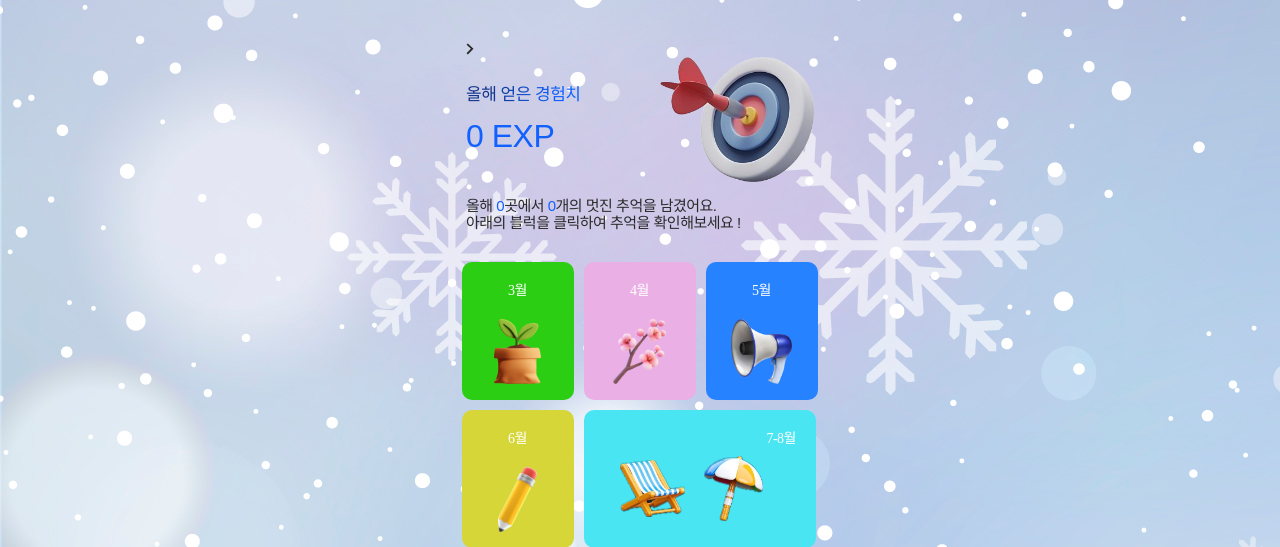
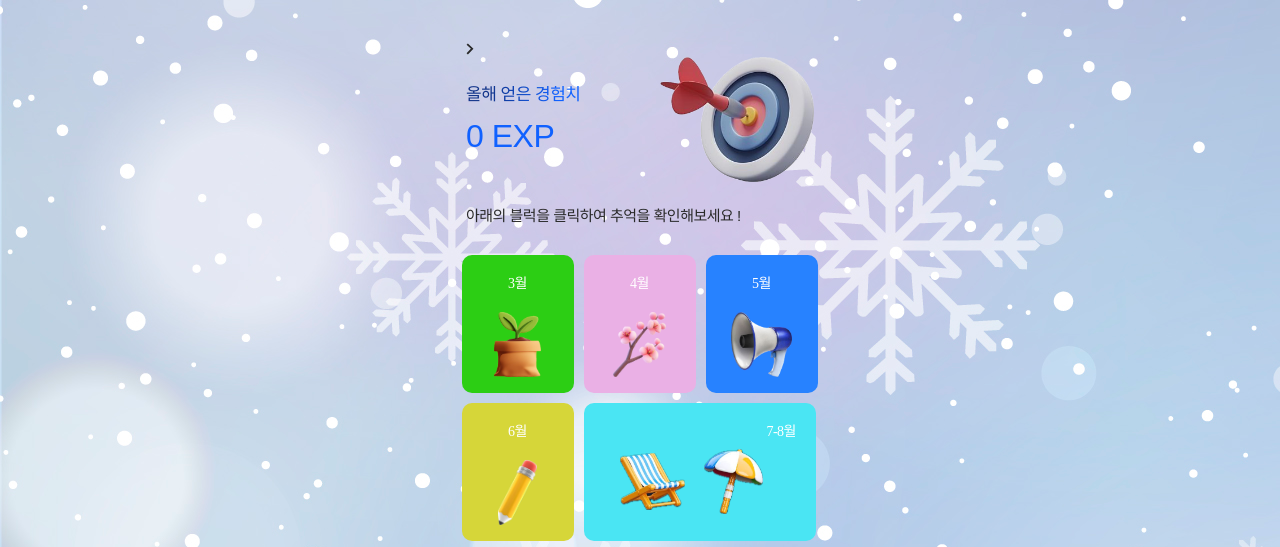
Before and after one commit to LikeLion-at-DGU/2025-simba-3-leader200nam, a Django app: page /ending/ in a window 1280 px wide. Shown: the top 547 px of the page. Run offline with Django 5.2, Linux system fonts and the light colour scheme; the visitor is signed in with stand-in values (Sample User, id 1); data that the repository does not hold is empty; some web fonts are replaced.

Commit message:
엔딩 페이지

```diff
--- a/main/templates/ending/endingpage.html
+++ b/main/templates/ending/endingpage.html
@@ -44,11 +44,7 @@
         </div>
 
         <!-- 요약 텍스트 -->
-        <p class="summary-text">
-          올해 <span class="highlight">{{ unique_locations }}</span>곳에서
-          <span class="highlight">{{ total_posts }}</span>개의 멋진 추억을
-          남겼어요.<br />아래의 블럭을 클릭하여 추억을 확인해보세요 !
-        </p>
+        <p class="summary-text">아래의 블럭을 클릭하여 추억을 확인해보세요 !</p>
       </div>
 
       <!-- 월별 그리드 -->
--- a/project/static/css/page/endingpage.css
+++ b/project/static/css/page/endingpage.css
@@ -100,6 +100,7 @@ body {
   letter-spacing: -0.5px;
   text-align: left;
   width: 277px;
+  padding-top: 10px;
 }
 
 /* 왼쪽 컨테이너 */
@@ -321,6 +322,7 @@ body {
   flex-direction: column;
   gap: 11px;
   padding: 0 17px;
+  padding-bottom: 15px;
 }
 
 /* 게시물 이미지 */
```
